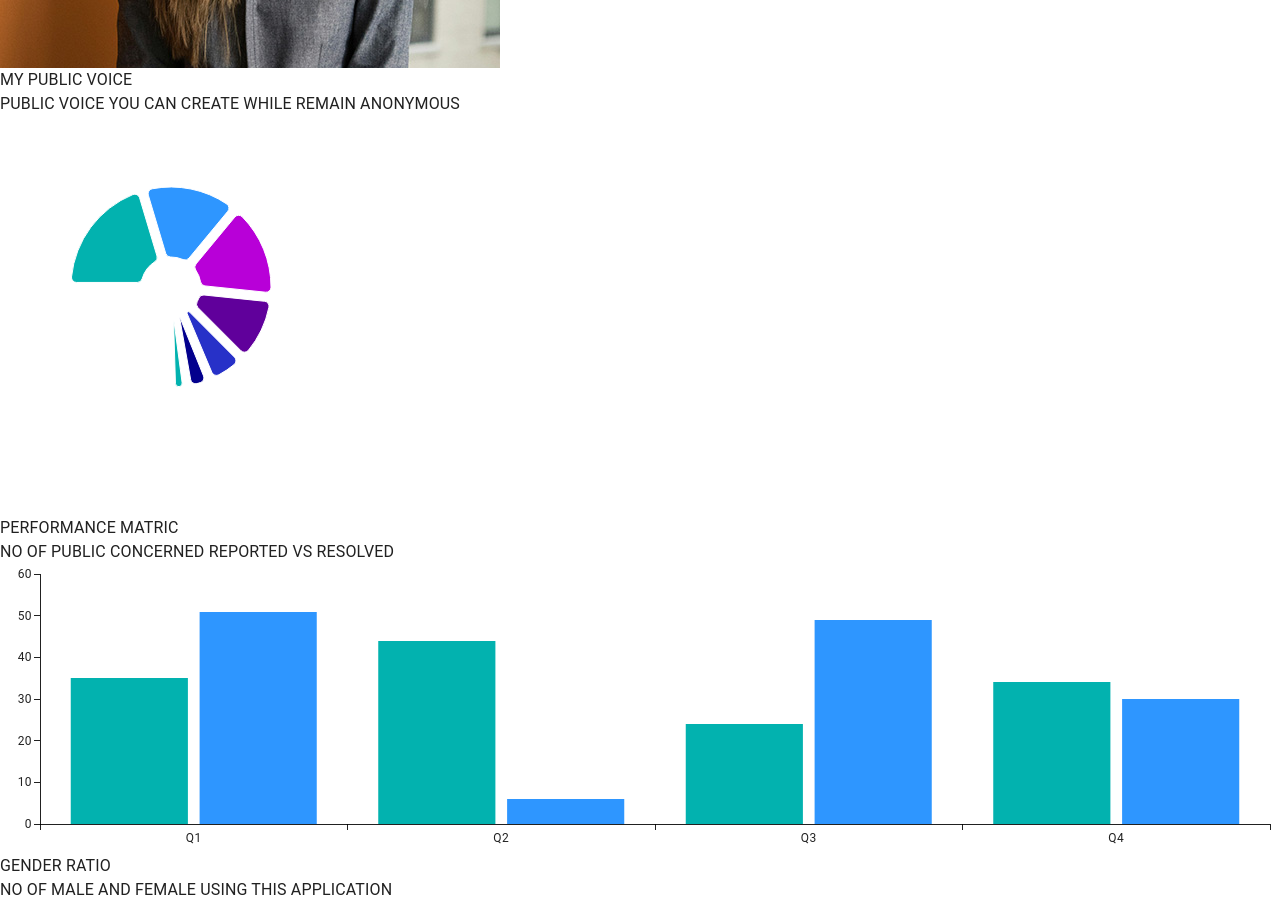
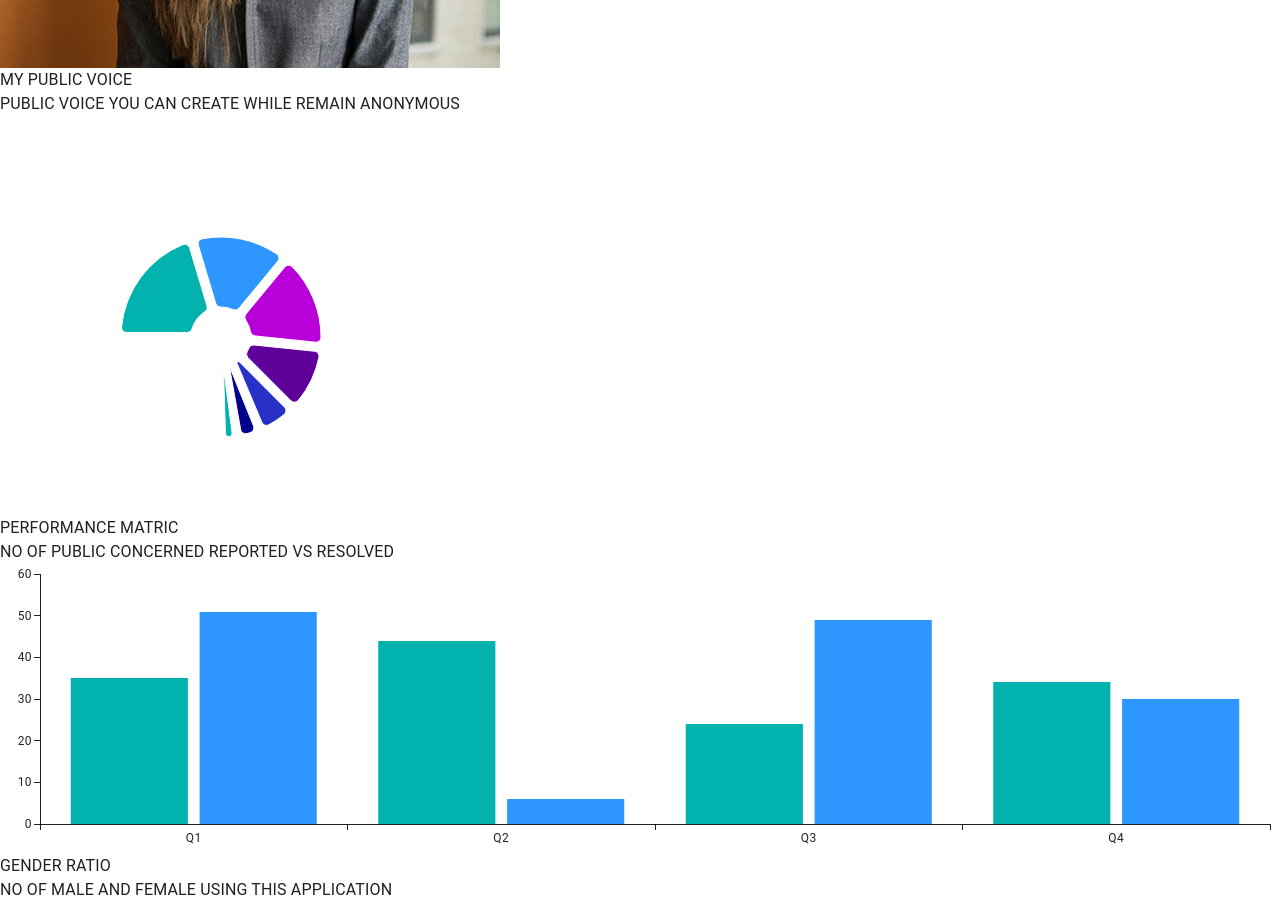
Before and after one commit to Vijayratnani/anonymousapp, a React (Vite) app: page / in a window 1280 px wide. Shown: the part 9820-10730 px from the top of the page. Built offline with nearby package versions, Linux system fonts and the light colour scheme.

Commit message:
hover effect added to leadboard

```diff
--- a/src/components/Dashboard.jsx
+++ b/src/components/Dashboard.jsx
@@ -1,21 +1,6 @@
 import { stats } from '../constants'
 import boy from "../assets/boy.png"
 import girl from "../assets/girl.png"
-
-// import '@fontsource/roboto/300.css';
-// import '@fontsource/roboto/400.css';
-// import '@fontsource/roboto/500.css';
-// import '@fontsource/roboto/700.css';
-
-// import { PieChart } from '@mui/x-charts/PieChart';
-
-// import {ButtonUsage} from ''
-
-// import React from 'react';
-// import { ThemeProvider } from '@mui/material/styles';
-// import CssBaseline from '@mui/material/CssBaseline';
-// import theme from '../theme';
-// // import ChartComponent from './components/ChartComponent';
 
 import React from 'react';
 import { ThemeProvider } from '@mui/material/styles';
@@ -23,10 +8,7 @@ import CssBaseline from '@mui/material/CssBaseline';
 import theme from '../theme';
 import PieChartComponent from './PieChartComponent';
 
-// import {PieChartComponent} from './PieChartComponent'
-
 import BarChartComponent from './BarChartComponent'
-
 
 import LeadershipBoard from './LeadershipBoard'
 
@@ -95,13 +77,13 @@ const Dashboard = () => {
           <h5 className='text-xl'>GENDER RATIO</h5>
           <p>NO OF MALE AND FEMALE USING THIS APPLICATION</p>
           <div className='flex items-center justify-center flex-wrap'>
-            <div className="p-2 w-full lg:w-1/2 border-r border-dashed border-neutral-500">
-                <img src={boy} type="img/jpg" alt="Code" className=''/>
-                <p className='text-center'>12000 MALE STUDENT</p>
+            <div className="p-2 w-full lg:w-1/2 ">
+                <img src={boy} type="img/jpg" alt="Code" className='h-inherit border-r border-dashed border-neutral-500'/>
+                <p className='text-center mt-5'>12000 MALE STUDENT</p>
             </div>
             <div className="p-2 w-full lg:w-1/2">
                 <img src={girl} type="img/jpg" alt="Code" />
-                <p className='text-center'>1000 FEMALE STUDENT</p>
+                <p className='text-center  mt-5'>1000 FEMALE STUDENT</p>
             </div>
           </div>
         </div>
--- a/src/components/LeadershipBoard.jsx
+++ b/src/components/LeadershipBoard.jsx
@@ -4,7 +4,8 @@ const LeadershipBoard = () => {
   return (
     <div className=" shadow-lg shadow-blue-300 w-full">
       {leadsInfo.map((lead,index)=>(
-        <div key={index} className="flex items-center shadow-lg border-b border-neutral-400/80 hover:border-neutral-700 p-5">
+        <div key={index} className="flex items-center shadow-lg border-b border-neutral-400/80
+        hover:border-neutral-700 p-5 hover:bg-neutral-200">
           <img src={lead.icon} type="img/png" className="w-10 h-10 rounded-full"/>
           <div className="ml-5">
             <h2 className="text-md bg-gradient-to-r from-blue-500 to-blue-950 text-transparent
--- a/src/components/PieChartComponent.jsx
+++ b/src/components/PieChartComponent.jsx
@@ -31,8 +31,8 @@ const PieChartComponent = () => {
                   cornerRadius: 5,
                   startAngle: -90,
                   endAngle: 180,
-                  cx: 150,
-                  cy: 150,
+                  cx: 200,
+                  cy: 200,
                 }
               ]}
             />
```
